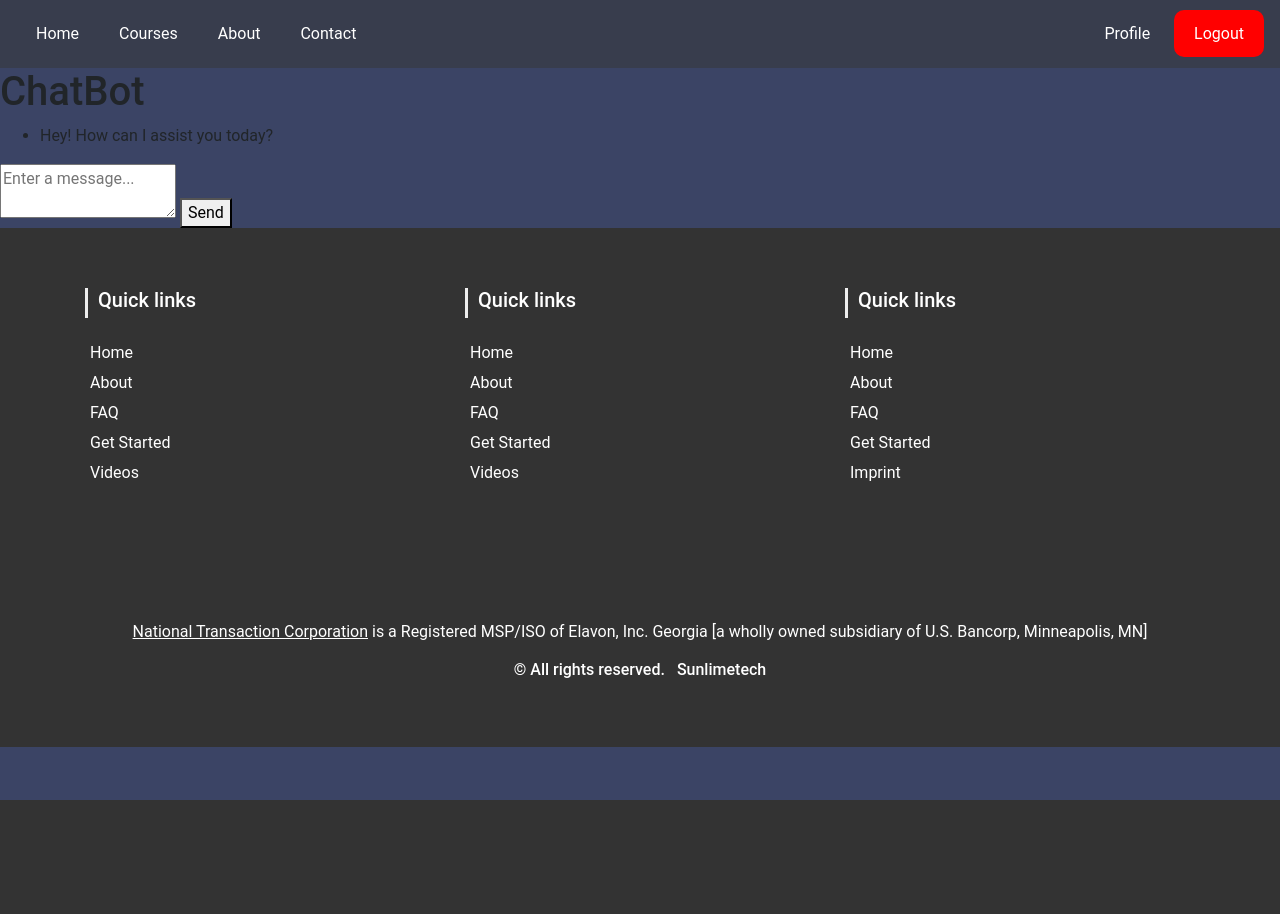
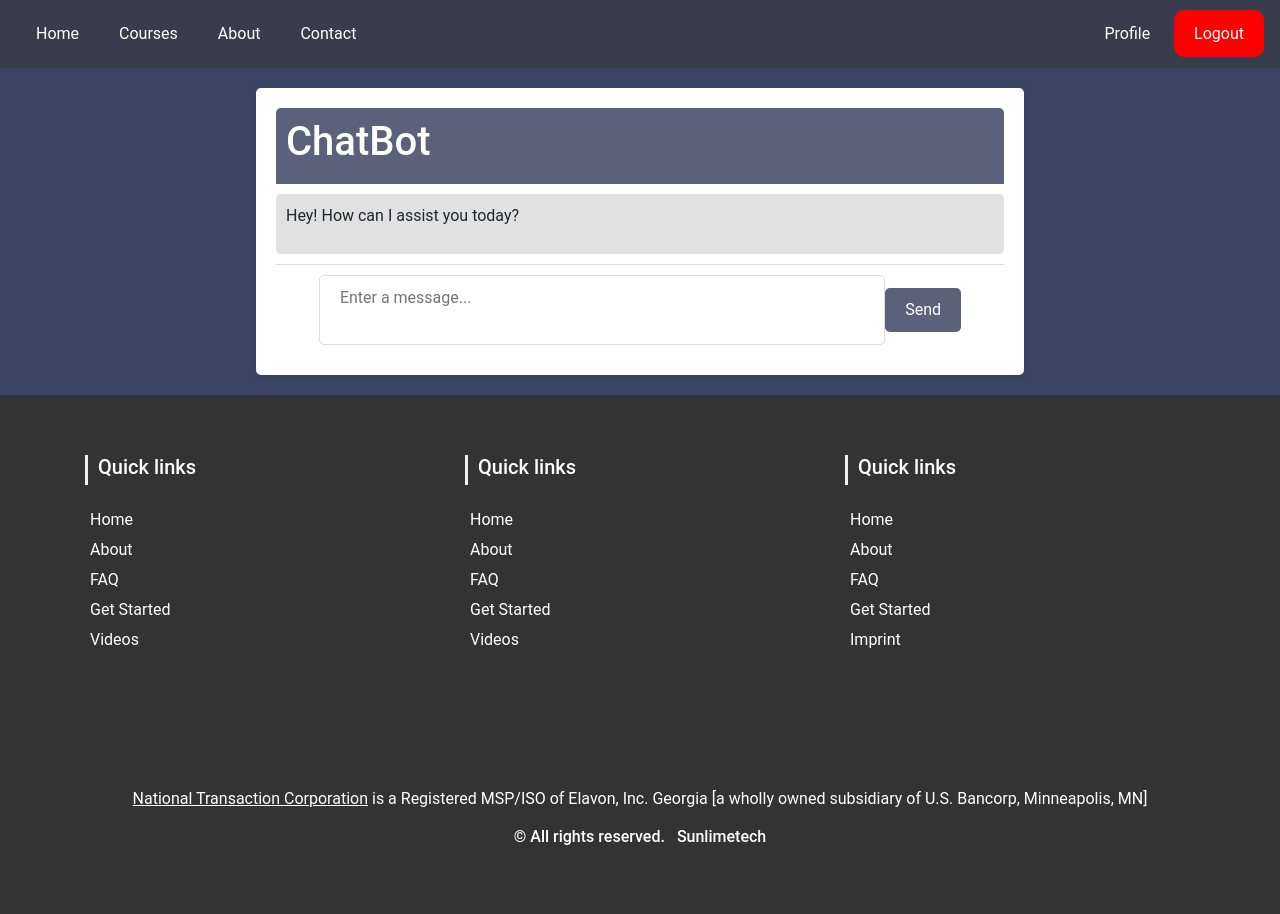
Before and after one commit to chaitany851P/Inner-Light-Advisor, a Flask app: template templates/chatbot.html in a window 1280 px wide. Before the commit the page ends 800 px from the top, so only its background shows below. Run offline with Flask 3, Linux system fonts and the light colour scheme; the template is opened without the code that fills it, so the values that code supplies are empty.

Commit message:
add css file of chatbot

```diff
--- a/static/css/s2.css
+++ b/static/css/s2.css
@@ -1,3 +1,128 @@
-.body{
-    background-color: aliceblue;
+.body {
+    font-family: Arial, sans-serif;
+    color: #333;
+    background-color: #f9f9f9;
+    margin: 0;
+    padding: 0;
+    display: flex;
+    justify-content: center;
+    align-items: center;
+    height: 100vh;
+    text-align: center;
 }
+
+.container2 {
+    width: 60%;
+    margin: 20px auto;
+    padding: 20px;
+    background-color: #fff;
+    border-radius: 5px;
+    box-shadow: 0 0 10px rgba(0, 0, 0, 0.1);
+}
+
+.header {
+    margin-bottom: 20px;
+}
+
+.header h1 {
+    margin: 0;
+    font-size: 2em;
+    color: #5a627a;
+}
+
+.content {
+    font-size: 1.2em;
+    color: #666;
+}
+
+.chat-section {
+    margin-top: 30px;
+    padding: 20px;
+    border: 1px solid #ddd;
+    border-radius: 5px;
+    background-color: #f5f5f5;
+}
+
+.chat-section h2 {
+    margin-top: 0;
+    color: #5a627a;
+}
+
+.chat-section p {
+    margin-bottom: 20px;
+}
+
+.footer {
+    margin-top: 20px;
+    font-size: 0.9em;
+    color: #999;
+}
+
+.chatBot header {
+    display: flex;
+    justify-content: space-between;
+    align-items: center;
+    background-color: #5a627a;
+    color: #fff;
+    padding: 10px;
+    border-radius: 5px 5px 0 0;
+}
+
+.chatbox {
+    list-style-type: none;
+    padding: 0;
+    margin: 0;
+}
+
+.chat {
+    margin: 10px 0;
+    padding: 10px;
+    border-radius: 5px;
+}
+
+.chat-incoming {
+    background-color: #e1e1e1;
+    text-align: left;
+}
+
+.chat-outgoing {
+    background-color: #5a627a;
+    color: #fff;
+    text-align: right;
+}
+
+.chat-input {
+    display: flex;
+    justify-content:center;
+    align-items: center;
+    padding: 10px;
+    border-top: 1px solid #ddd;
+}
+
+.chat-input textarea {
+    width: 80%;
+    padding: 10px 20px;
+    border: 1px solid #ddd;
+    border-radius: 5px;
+    resize: none;
+
+}
+
+.chat-input button {
+    padding: 10px 20px;
+    background-color: #5a627a;
+    color: #fff;
+    border: none;
+    border-radius: 5px;
+
+}
+
+.chat-input button:hover {
+    background-color: #444c5e;
+}
+
+.lastMessage {
+    color: #333;
+    font-size: 1em;
+    margin-top: 20px;
+}
```
